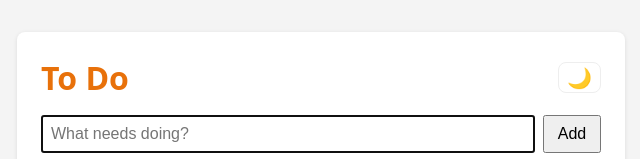
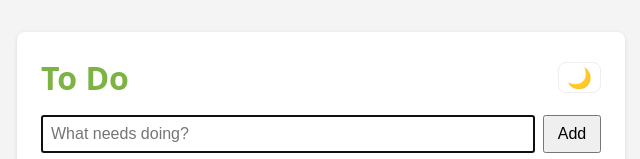
Before and after one commit to prakashram-git/todo-ram-sep2026, a plain HTML site: page ToDo/index.html in a window 1280 px wide. Shown: the top 159 px of the page, without its empty margins (319-959 px from the left). Drawn offline with Linux system fonts and the light colour scheme.

Commit message:
Change heading colour to light green
Update the --heading theme variable from orange to light green, with a
lighter shade for the dark theme.

Co-Authored-By: Claude Sonnet 5 <noreply@anthropic.com>

```diff
--- a/ToDo/style.css
+++ b/ToDo/style.css
@@ -10,7 +10,7 @@
   --low: #188038;
   --overdue: #d93025;
   --accent: #FDB913;
-  --heading: #e8710a;
+  --heading: #7cb342;
   --toast-bg: #323232;
   --toast-text: #fff;
   color-scheme: light;
@@ -28,7 +28,7 @@
   --low: #81c995;
   --overdue: #f28b82;
   --accent: #FFD700;
-  --heading: #ff9a3c;
+  --heading: #a5e075;
   --toast-bg: #e8e8e8;
   --toast-text: #121212;
   color-scheme: dark;
```
